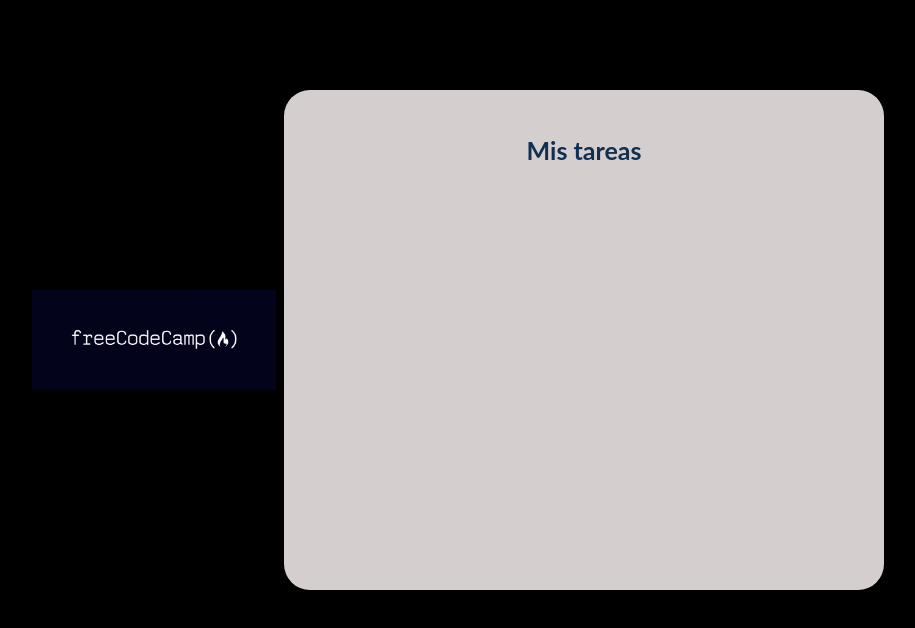
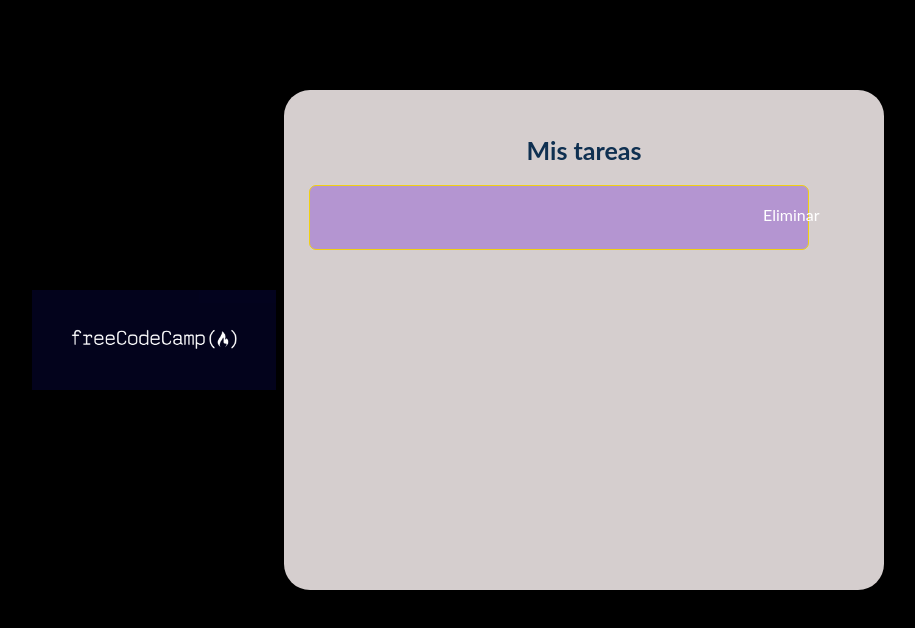
Before and after one commit to samane6866/aplicacion-react-tareas, a React (Create React App) app: page / in a window 1280 px wide. Shown: the top 628 px of the page, without its empty margins (176-1091 px from the left). Built offline with nearby package versions, Linux system fonts and the light colour scheme.

Commit message:
create tarea.css file

```diff
--- a/src/App.js
+++ b/src/App.js
@@ -1,6 +1,8 @@
 import logo from './logo.svg';
 import './App.css';
 import freecodecamplogo from "./images/800px-FreeCodeCamp_logo.png"
+import Tarea from "./components/Tarea"
+
 
 function App() {
   return (
@@ -10,6 +12,7 @@ function App() {
       </div>
       <div className='tareas-lista-principal'>
         <h1>Mis tareas</h1>
+        <Tarea/>
       </div>
     </div>
   );
--- a/src/components/Tarea.js
+++ b/src/components/Tarea.js
@@ -1,11 +1,12 @@
 import React from "react";
-function Tarea() {
-    return (
-        <div></div>
-    )
+import "../hojas-de-estilo/Tarea.css"
+function Tarea({ texto }) {
+  return (
+    <div className="tarea-contenedor">
+      <div className="tarea-texto">{texto}</div>
+      <div className="tarea-icono">Eliminar</div>
+    </div>
+  );
+}
 
-
-
-
-
-}
+export default Tarea;
--- /dev/null
+++ b/src/hojas-de-estilo/Tarea.css
@@ -0,0 +1,28 @@
+.tarea-contenedor{
+    width: 500px;
+    min-height: 65px;
+    border-radius: 7px;
+    background-color: rgb(180, 149, 209);
+    display: flex;
+    justify-content: space-between;
+    align-items: center;
+    border: 1px solid rgb(241, 208, 18);
+    cursor: pointer;
+    margin: 5px 0;
+    padding: 8px 15px 8px 20px;
+}
+.tarea-texto{
+    width: 100%;
+    height: 100%;
+    display: flex;
+    align-items: center;
+    font-size: 20px;
+    overflow-wrap:anywhere;
+
+}
+.tarea-icono{
+width: 25px;
+height: 25px;
+margin: 5px;
+
+}
```
